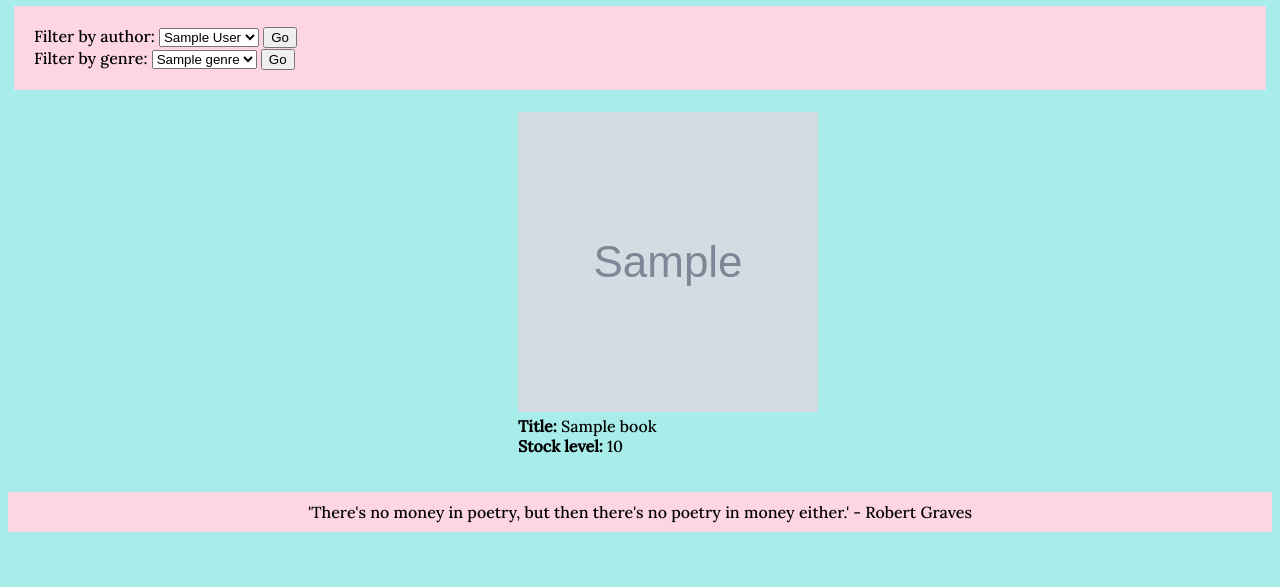
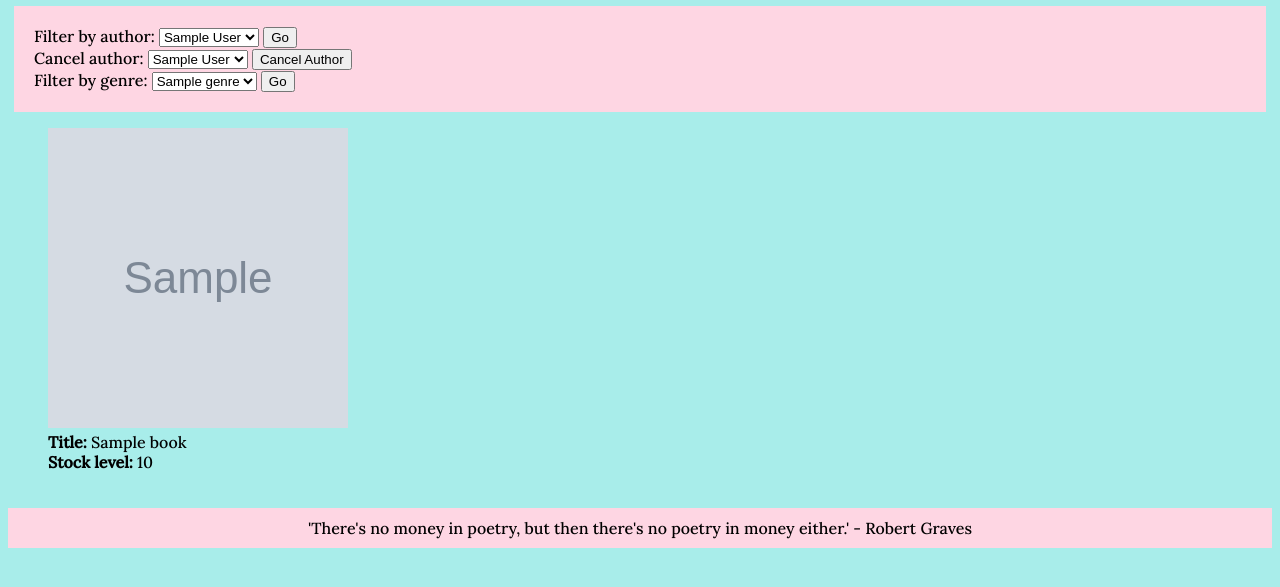
Before and after one commit to calumrodger/python_project_bookshop, a Flask app: page /books in a window 1280 px wide. Shown: the part 213-800 px from the top of the page. Run offline with Flask 2, Linux system fonts and the light colour scheme; grey boxes marked "Sample" are stand-in pictures; a database or web service that is not in the repository returns one stand-in record (values such as "Sample title"); some libraries are stand-ins or nearby versions.

Commit message:
added cancel author feature - last of the back end. submittable but will make wee css adjustments - still haven't got the grid working

```diff
--- a/controllers/book_controller.py
+++ b/controllers/book_controller.py
@@ -59,8 +59,6 @@ def update_book(id):
     book_repository.update(book)
     return redirect ("/books/" + id)
 
-
-
 @books_blueprint.route("/books/new", methods=['POST'])
 def create_book():
     title = request.form["title"]
@@ -82,7 +80,6 @@ def new_book():
     publishers = publisher_repository.select_all()
     return render_template('books/new.html', all_publishers=publishers)
 
-
 @books_blueprint.route("/books/byauthor", methods=['POST'])
 def search_for_author():
     search_term = request.form["author"]
@@ -92,15 +89,16 @@ def search_for_author():
     authors = book_repository.list_all_authors()
     return render_template("/books/byauthor.html", all_books=books, all_publishers=publishers, all_genres=genres, all_authors=authors)
 
-@books_blueprint.route("/books/cancelauthor", methods=['GET'])
-def cancel_author(book):
-    author = book.author
+@books_blueprint.route("/books/cancelauthor", methods=['POST'])
+def cancel_author():
+    search_term = request.form["author"]
+    author = book_repository.cancel_author(search_term)
+    return render_template("/books/cancelauthor.html", author=author)
 
 
 @books_blueprint.route("/books/bygenre", methods=['POST'])
 def search_for_genre():
     search_term = request.form["genre"]
-    pdb.set_trace()
     books = book_repository.select_by_genre(search_term)
     publishers = publisher_repository.select_all()
     genres = book_repository.list_all_genres()
--- a/repositories/book_repository.py
+++ b/repositories/book_repository.py
@@ -44,8 +44,6 @@ def select(id):
         publisher = publisher_repository.select(result["publisher_id"])
         book = Book(result["title"], publisher, result["author"], result["genre"], result["stock"], result["cost_price"], result["sale_price"], result["blurb"], result["image"], result["id"])
     return book
-
-
 
 def sell_copy(id):
     sql = "UPDATE books SET stock = stock - 1 WHERE id = %s"
@@ -110,18 +108,8 @@ def list_all_authors():
                     authors.append(book.author)
     return authors
 
-# def cancel_author(search_term):
-#     books = []
-#     sql = "DELETE * FROM books WHERE author = %s"
-#     value = [search_term]
-#     results = run_sql(sql, value)
-#     if results is not None:
-#         for row in results:
-#             book = Book(row["title"], row["publisher_id"], row["author"], row["genre"], row["stock"], row["cost_price"], row["sale_price"], row["blurb"], row["image"], row["id"])
-#             books.append(book)
-#     return books
-
-# def cancel_author(search_term):
-#     sql = "DELETE * FROM books WHERE author = %s"
-#     value = [search_term]
-#     run_sql(sql, value)
+def cancel_author (search_term):
+    sql = "DELETE  FROM books WHERE author = %s"
+    value = [search_term]
+    run_sql(sql, value)
+    return search_term
--- a/static/style.css
+++ b/static/style.css
@@ -66,17 +66,17 @@ footer {
 }
 
 .book-item {
-  display: flex;
-  justify-content: space-evenly;
-  flex-wrap: wrap;
-  width: 33%;
+  height: auto;
+  width: 25%;
+  background-size: auto;
+  background-repeat: no-repeat;
+  background-position: center center;
+  margin: 20px;
+  padding:5px;
 }
 
 
-
-.book-container {
-  display: flex;
-  justify-content: space-evenly;
-  flex-wrap: wrap;
-  width: 100vw;
+#book-container {
+  padding: 32px;
+  grid-area: main main main;
 }
--- a/templates/books/index.html
+++ b/templates/books/index.html
@@ -14,6 +14,17 @@
     </select>
     <button type="submit", action="byauthor/", method="post">Go</button>
   </form>
+  <form action="books/cancelauthor" method="post">
+    <label for="author">Cancel author:</label>
+    <select id="author" name="author">
+      {% for author in all_authors %}
+        <option value="{{ author }}">
+          {{ author }}
+        </option>
+      {% endfor %}
+    </select>
+    <button type="submit", action="cancelauthor/", method="post">Cancel Author</button>
+  </form>
   <form action="books/bygenre" method="post">
     <label for="genre">Filter by genre:</label>
     <select id="genre" name="genre">
@@ -26,8 +37,6 @@
     <button type="submit", action="bygenre/", method="post">Go</button>
   </form>
 </section>
-<!-- <div id="grid-container"> -->
-  <!-- <div id="main-content"> -->
     <section class="book-container">
     {% for book in all_books %}
 
```
Also changed, not shown: db/book_manager.sql (+0 -11 lines), repositories/publisher_repository.py (+0 -9 lines), templates/books/cancelauthor.html (added, +11 -0 lines), templates/books/show.html (+0 -25 lines).
